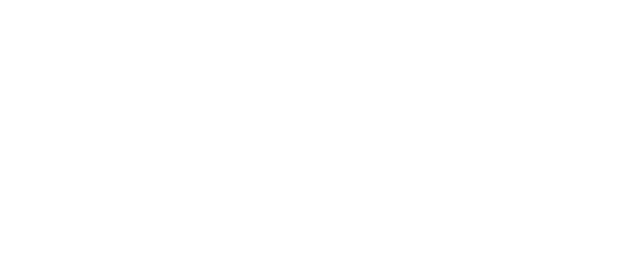
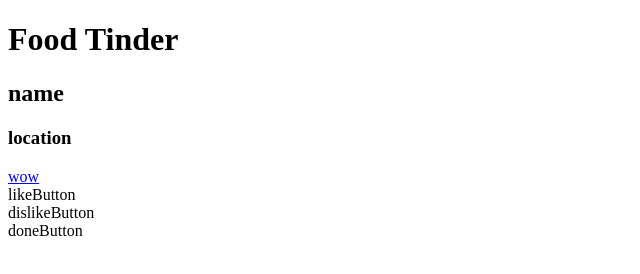
Before and after one commit to hullale/finalprojectcs2902016, a plain HTML site: page index.html in a window 1280 px wide. Shown: the whole page, without its empty margins (0-640 px from the left). Drawn offline with Linux system fonts and the light colour scheme.

Commit message:
Update index.html

```diff
--- a/index.html
+++ b/index.html
@@ -1,3 +1,38 @@
+<!DOCTYPE html>
 <html>
-
-<html>
+  <head>
+    <meta charset="utf-8">
+    <title></title>
+  </head>
+  <body>
+    <header>
+      <h1>
+        Food Tinder
+      </h1>
+    </header>
+    <main>
+      <section class = "centerElement">
+        <h2 class = "name">
+          name
+        </h2>
+        <h3 class = "location">
+          location
+        </h3>
+        <div class = "picture">
+          <a href="https://www.sbarro.com/wp-content/uploads/2015/04/12-sbarro-spaghetti-meatballs.jpg"> wow </a>
+        </div>
+        <div class = "likeButton">
+          likeButton
+        </div>
+        <div class = "dislikeButton">
+          dislikeButton
+        </div>
+      </section>
+    </main>
+    <footer>
+      <div class="doneButton">
+        doneButton
+      </div>
+    </footer>
+  </body>
+</html>
```
